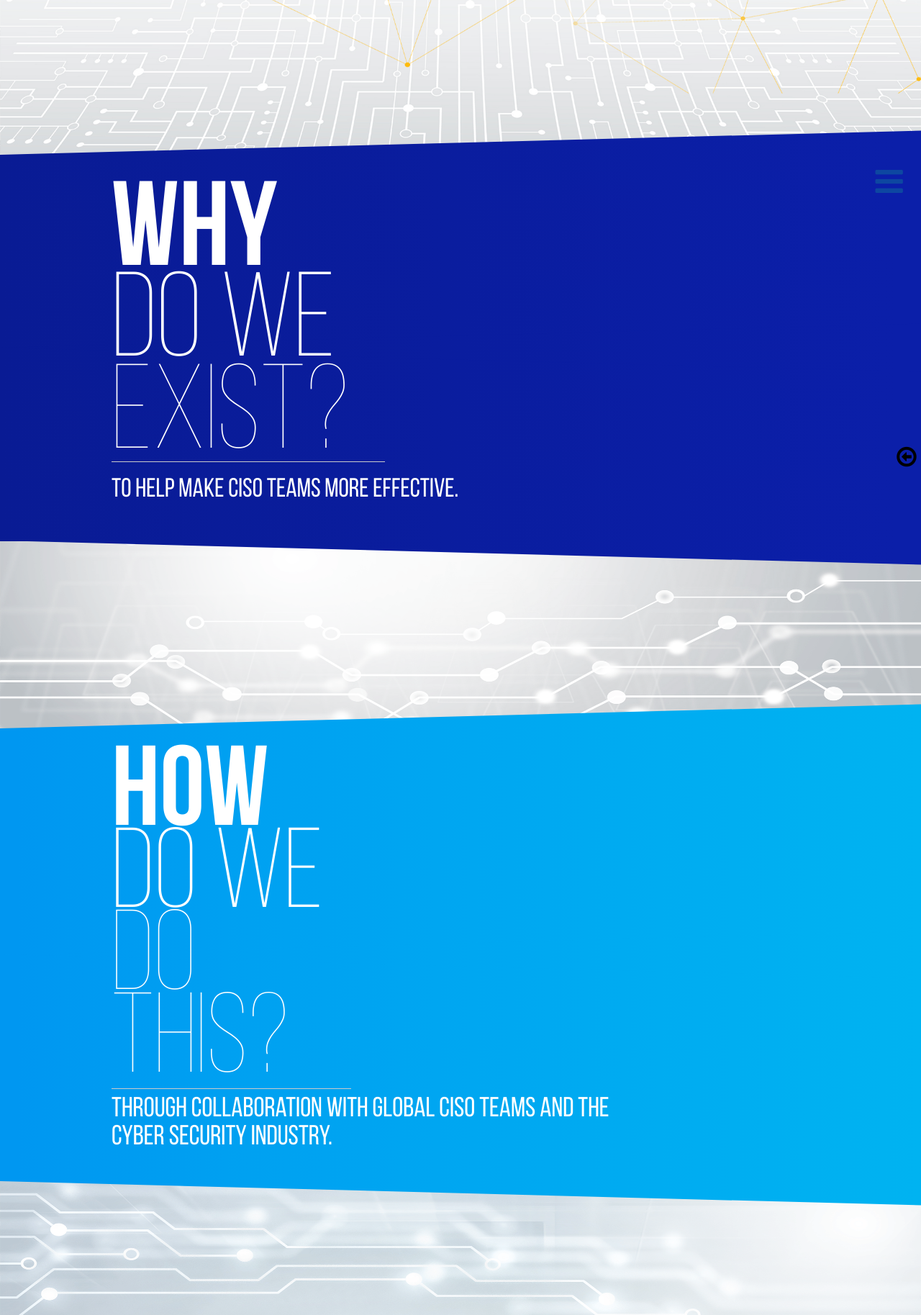
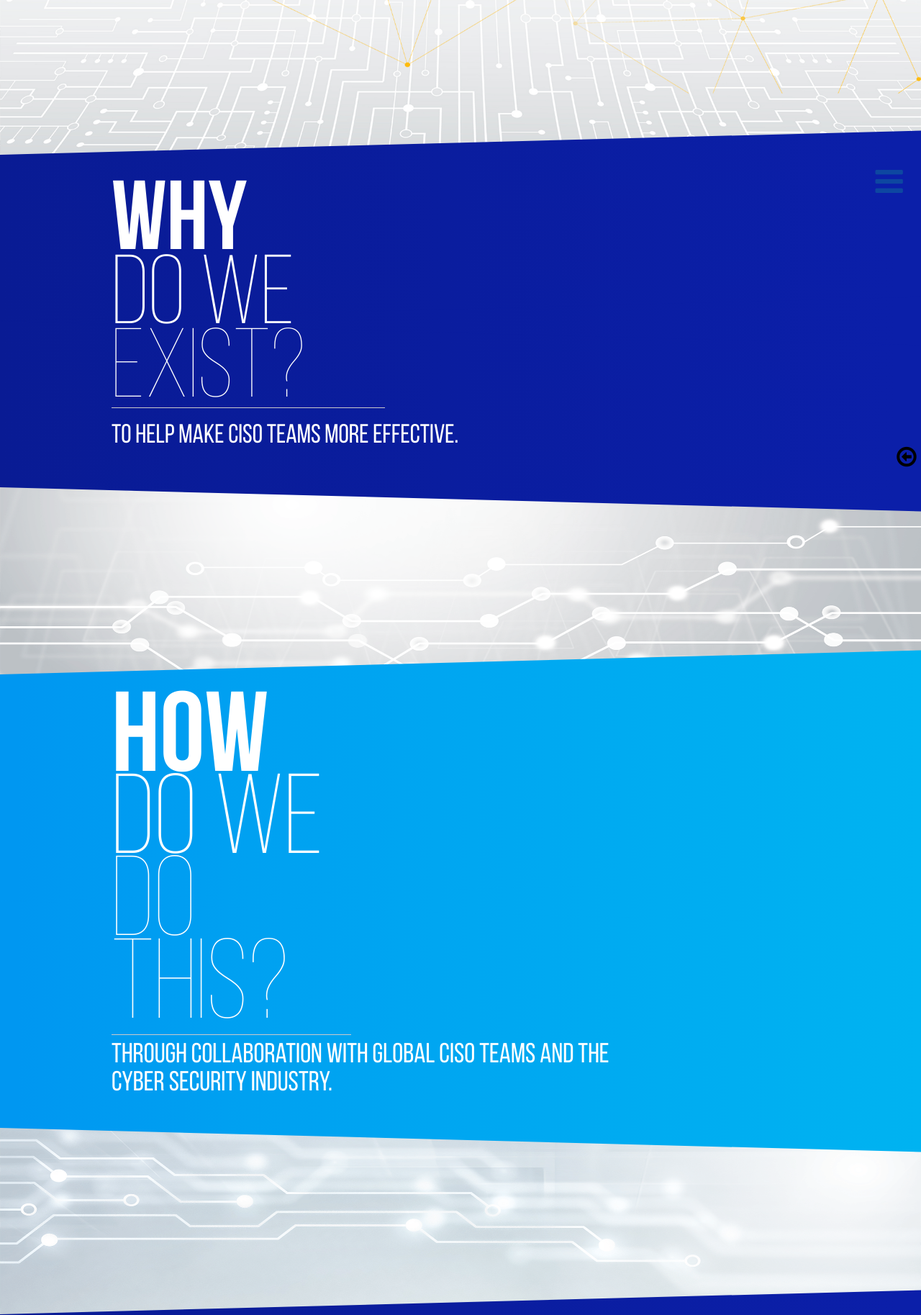
Before and after one commit to ibaena/Tag-Security, a Node server app: page / in a window 1280 px wide. Shown: the part 585-2412 px from the top of the page at 72% size. Run offline with Node 20, Linux system fonts and the light colour scheme; some libraries are stand-ins or nearby versions.

Commit message:
testing conversion to em for font size

```diff
--- a/scss/_main.scss
+++ b/scss/_main.scss
@@ -689,13 +689,13 @@ PLUGIN STYLES
             }
             @include desktop {
                 color: white;
-                font-size: 13vw;
-                line-height: 8.7vw;
+                font-size: 8.5em;
+                line-height: .65em;
             }
             @include xlarge {
                 color: white;
-                font-size: 10vw;
-                line-height: 7vw;
+                font-size: 9em;
+                line-height: .65em;
             }
             color: white;
             font-size: 8vw;
```
Also changed, not shown: public/css/style.css.
